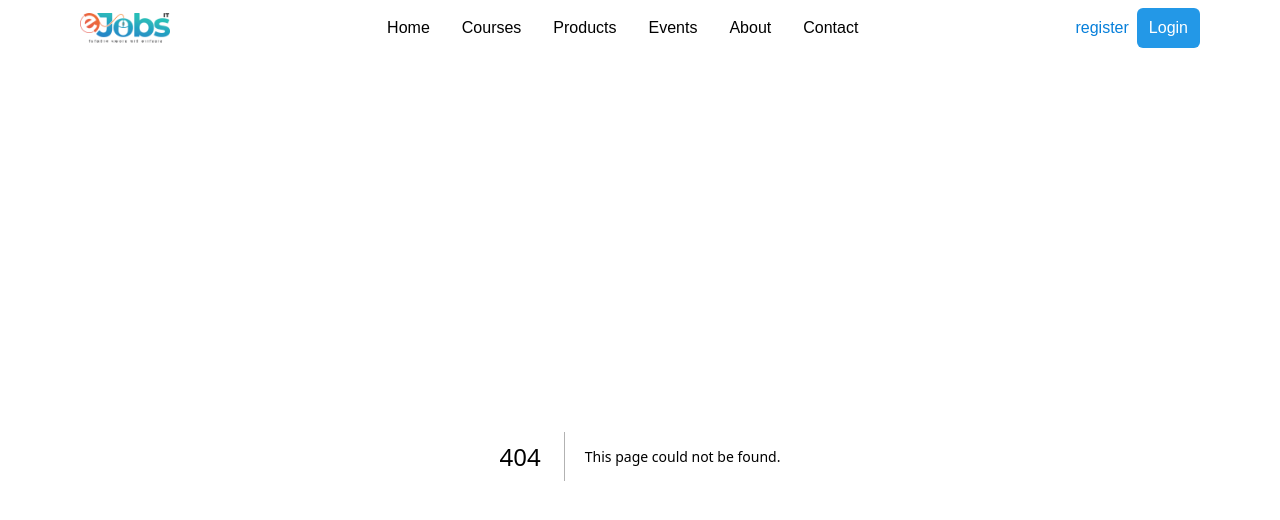
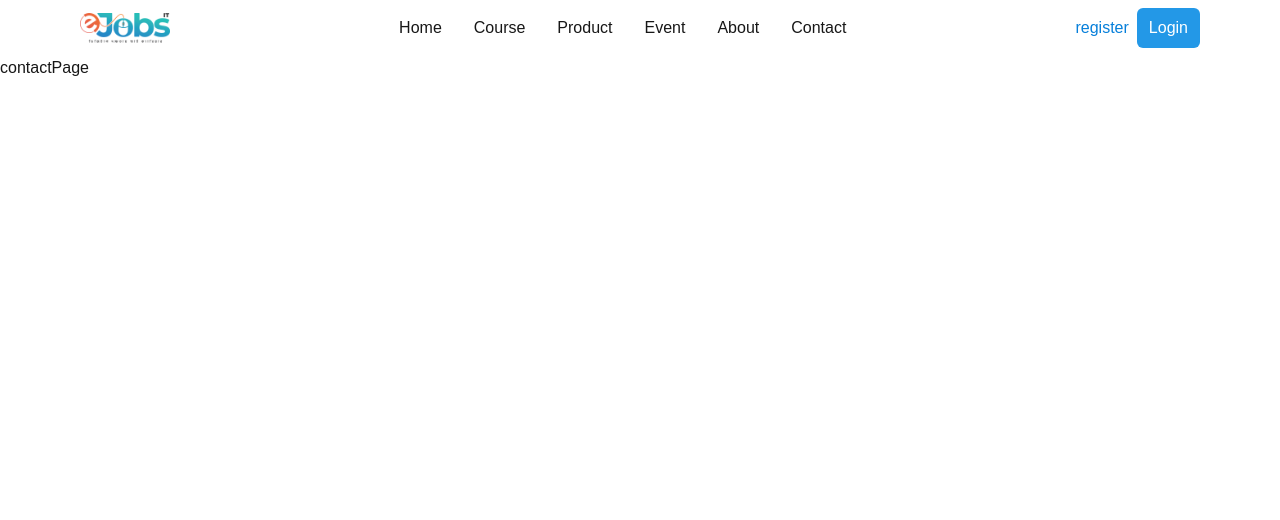
Before and after one commit to mdabutalebdev/ejobsit-frontend, a Next.js app: page /contact in a window 1280 px wide. Before the commit this address had no page. Shown: the top 520 px of the page. Built offline with nearby package versions, Linux system fonts and the light colour scheme.

Commit message:
project setup

```diff
--- /dev/null
+++ b/src/app/about/page.tsx
@@ -0,0 +1,9 @@
+import React from 'react'
+
+const aboutPage = () => {
+  return (
+    <div>aboutPage</div>
+  )
+}
+
+export default aboutPage
--- /dev/null
+++ b/src/app/contact/page.tsx
@@ -0,0 +1,9 @@
+import React from 'react'
+
+const contactPage = () => {
+  return (
+    <div>contactPage</div>
+  )
+}
+
+export default contactPage
--- /dev/null
+++ b/src/app/course/page.tsx
@@ -0,0 +1,9 @@
+import React from 'react'
+
+const CoursePage = () => {
+  return (
+    <div>CoursePage</div>
+  )
+}
+
+export default CoursePage
--- /dev/null
+++ b/src/app/event/page.tsx
@@ -0,0 +1,9 @@
+import React from 'react'
+
+const eventPage = () => {
+  return (
+    <div>eventPage</div>
+  )
+}
+
+export default eventPage
--- /dev/null
+++ b/src/app/product/page.tsx
@@ -0,0 +1,9 @@
+import React from 'react'
+
+const productPage = () => {
+  return (
+    <div>productPage</div>
+  )
+}
+
+export default productPage
--- a/src/components/sheard/Navbar.tsx
+++ b/src/components/sheard/Navbar.tsx
@@ -19,11 +19,11 @@ const Navbar = () => {
         </div>
         <div className="flex items-center gap-8">
             <Link href="/">Home</Link>
-            <Link href="/">Courses </Link>
-            <Link href="/">Products </Link>
-            <Link href="/">Events</Link>
-            <Link href="/">About </Link>
-            <Link href="/">Contact  </Link>
+            <Link href="/course">Course</Link>
+            <Link href="/product">Product</Link>
+            <Link href="/event">Event</Link>
+            <Link href="/about">About </Link>
+            <Link href="/contact">Contact  </Link>
         </div>
         <div className="flex items-center gap-2">
             <button className="text-[#067FDA]">
```
